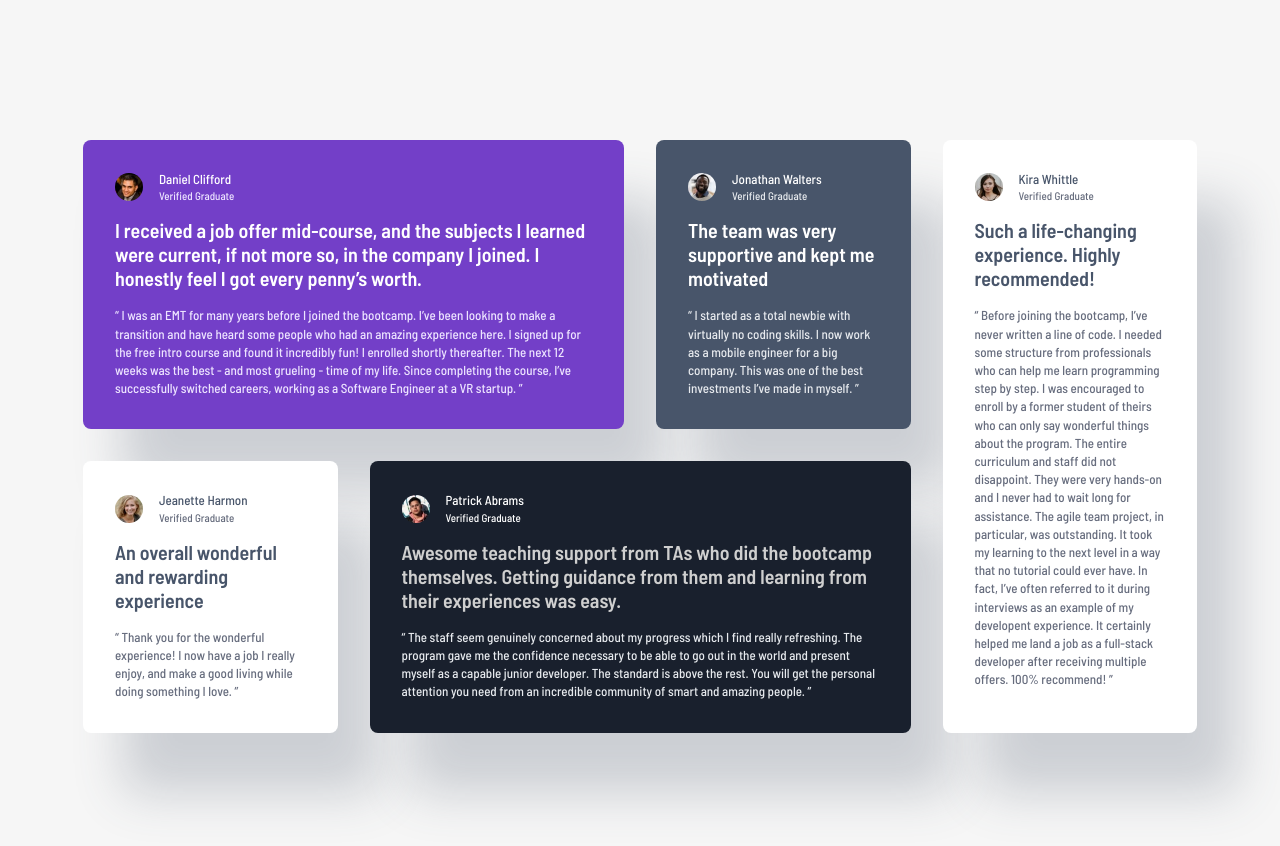
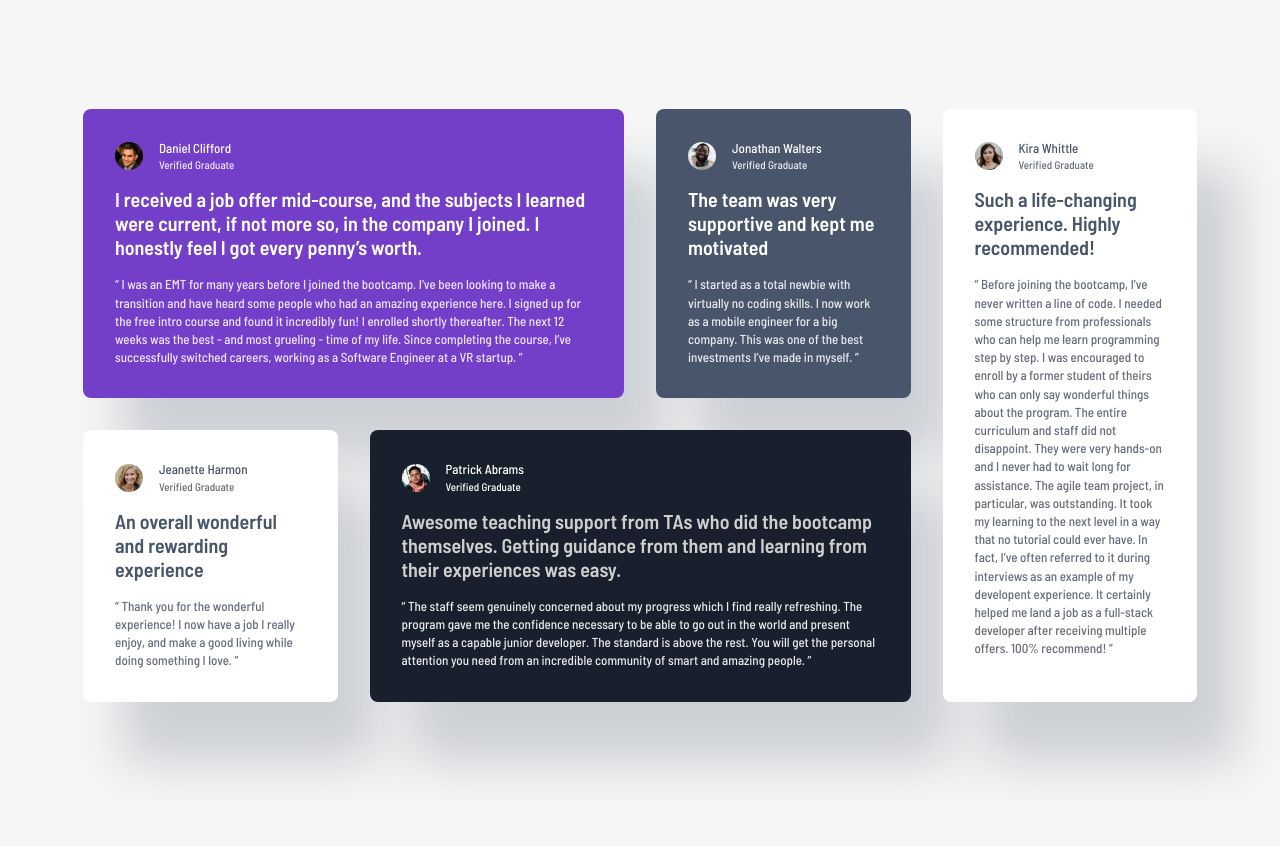
Before and after one commit to ammarya88er/Testimonials-grid-section, a plain HTML site: page index.html in a window 1280 px wide. After the commit the page ends 800 px from the top, so only its background shows below. Drawn offline with Linux system fonts and the light colour scheme.

Commit message:
Update main.css

```diff
--- a/css/main.css
+++ b/css/main.css
@@ -24,6 +24,14 @@ html {
     background-color: #F6F6F6;
 }
 
+main {
+    display: flex;
+    justify-content: center;
+    align-items: center;
+    min-height: calc(100vh - 160px);
+    margin: 80px 0;
+}
+
 .container {
     display: grid;
     grid-template-columns: repeat(4, 1fr);
@@ -33,7 +41,7 @@ html {
     gap: 32px;
     width: 1114px;
     height: 582px;
-    margin: 140px auto;
+    margin: auto;
 }
 
 @media (max-width: 768px) {
```
